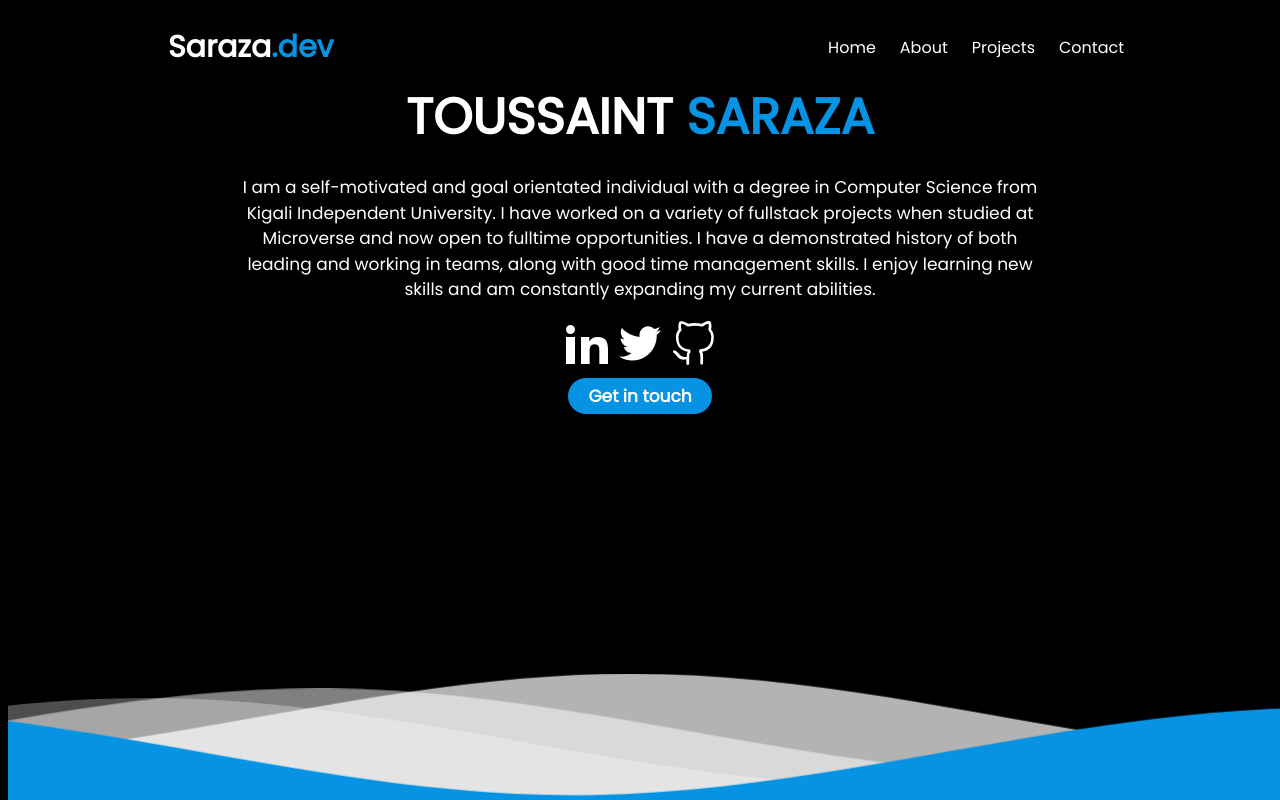
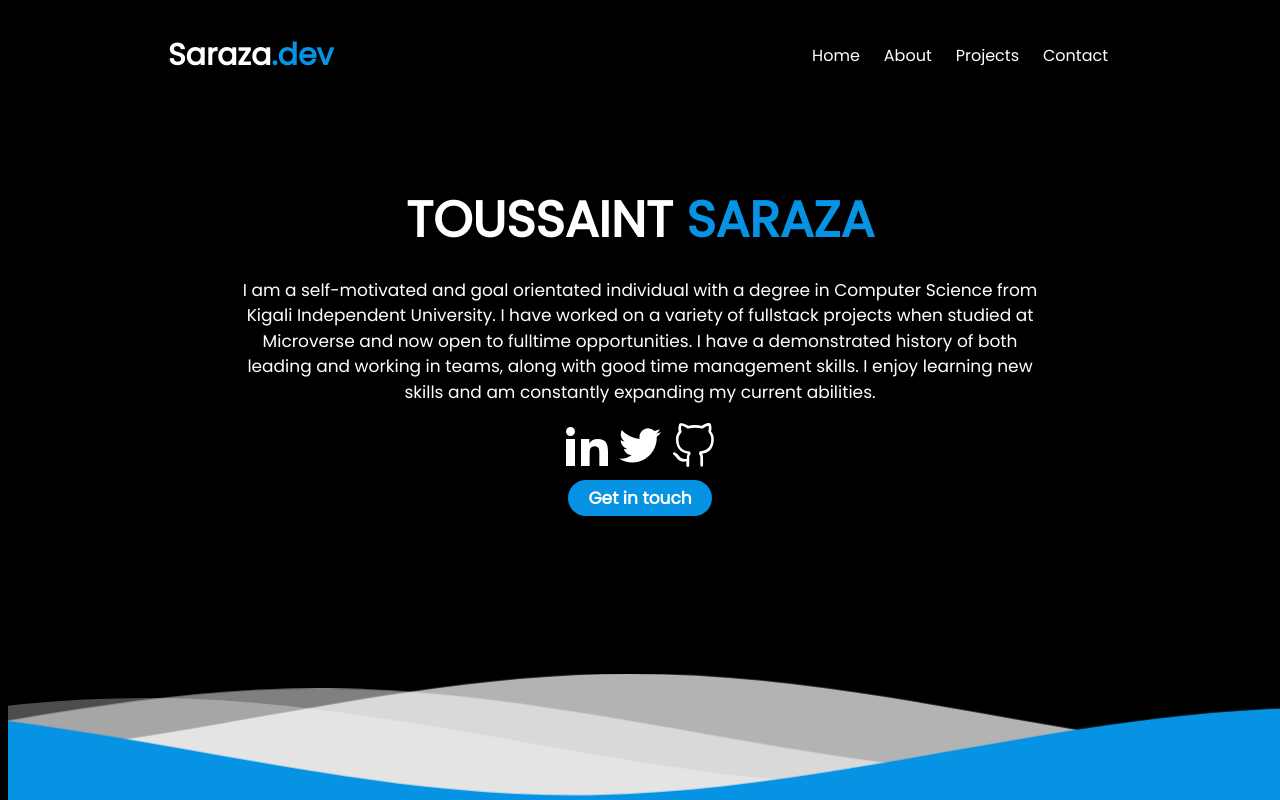
Before and after one commit to sarazaToussaint/Saraza-dev, a React (Create React App) app: page / in a window 1280 px wide. Built offline with nearby package versions, Linux system fonts and the light colour scheme.

Commit message:
Remove the unused line of code

```diff
--- a/src/App.css
+++ b/src/App.css
@@ -17,9 +17,6 @@ body {
   padding: 0 10rem;
   background-color: #000;
   color: #fff;
-  position: fixed;
-  top: 0;
-  width: 100%;
 }
 
 .hamburger {
```
